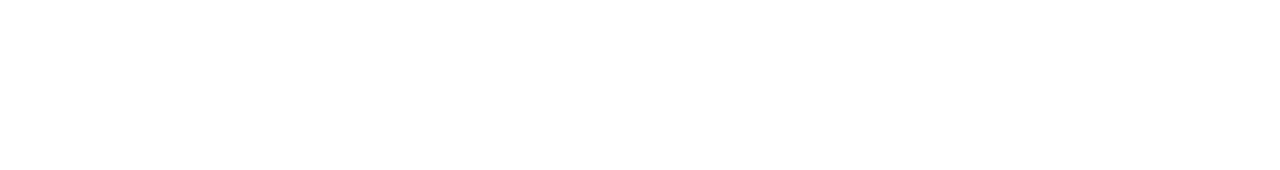
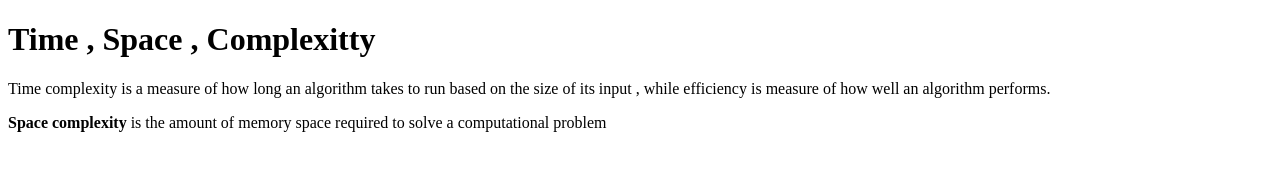
Before and after one commit to acciojob/time-and-space-complexity-Lalitkumarsirvi1999, a website: page main.html in a window 1280 px wide. Drawn offline with Linux system fonts and the light colour scheme.

Commit message:
created a submission

```diff
--- a/main.html
+++ b/main.html
@@ -7,6 +7,9 @@
 </head>
 
 <body>
+	<h1> Time , Space , Complexitty</h1>
+	<p> Time complexity is a measure of how long an algorithm takes to run based on the size of its input , while efficiency is measure of how well an algorithm performs.</p>
+	<p><b>Space complexity </b> is the amount of memory space required to solve a computational problem</p>
 	<!-- the entire body must be written by student -->
     <script type="text/javascript" src="./script.js">
 </script>
```
